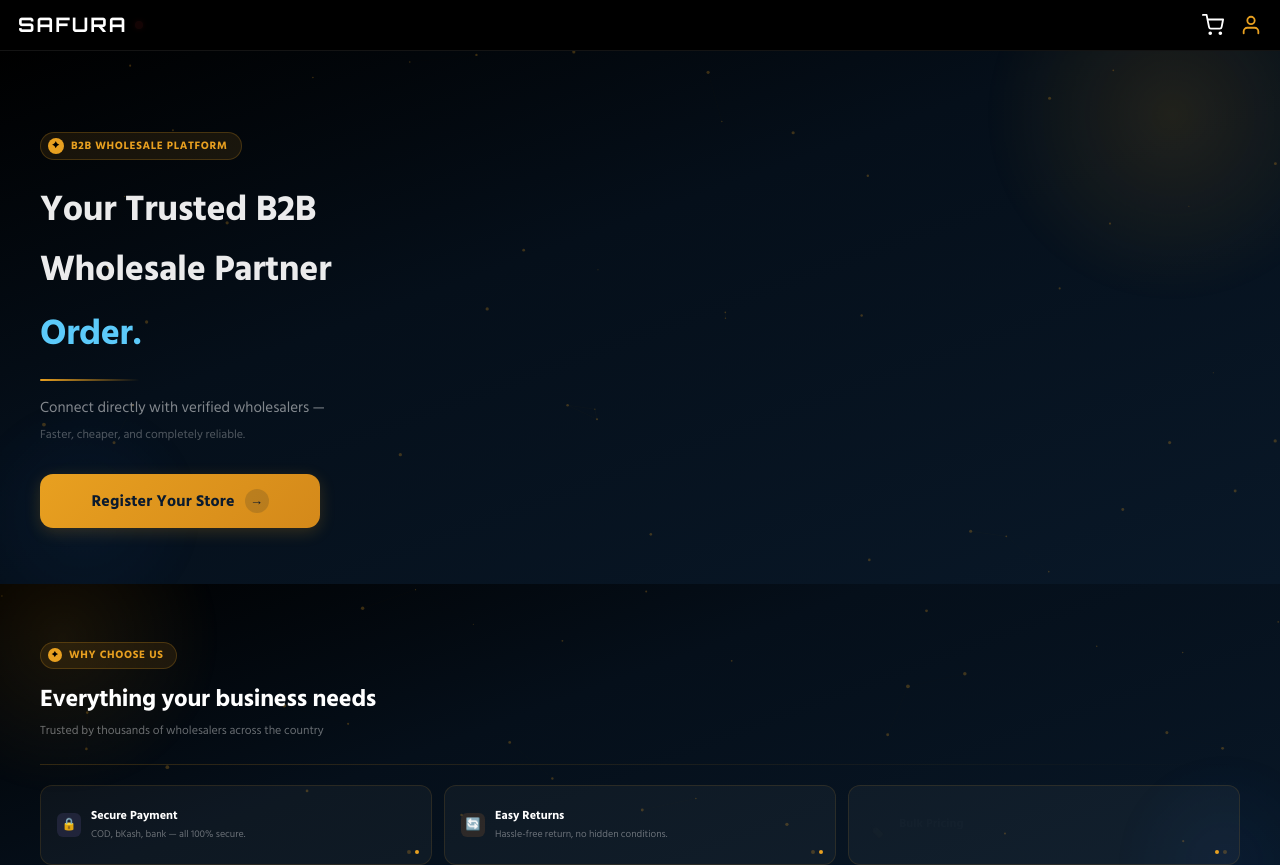
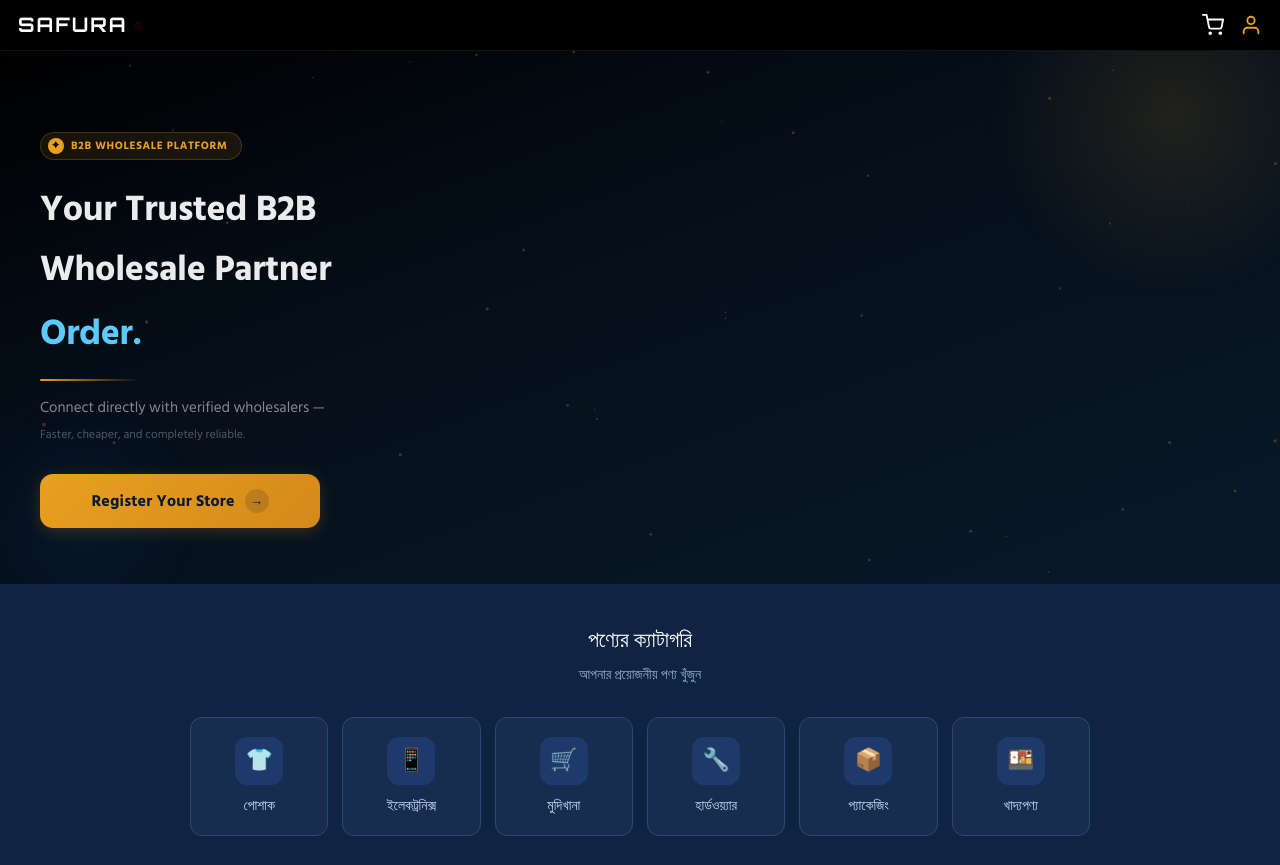
Before and after one commit to rfinabc-beep/tazia, a Next.js app: page / in a window 1280 px wide. Shown: the top 865 px of the page. Built offline with nearby package versions, Linux system fonts and the light colour scheme.

Commit message:
Update page.js

```diff
--- a/app/page.js
+++ b/app/page.js
@@ -1,6 +1,7 @@
 'use client';
 import Navbar from './components/Navbar';
 import HeroSection from './components/HeroSection';
+import CategorySection from './components/CategorySection';
 import FeaturesSection from './components/FeaturesSection';
 import Footer from './components/Footer';
 
@@ -9,6 +10,7 @@
     <main style={{ minHeight: '100vh', background: '#0f2442', fontFamily: 'Hind Siliguri, sans-serif', display: 'flex', flexDirection: 'column' }}>
       <Navbar />
       <HeroSection />
+      <CategorySection />
       <FeaturesSection />
       <Footer />
     </main>
```
